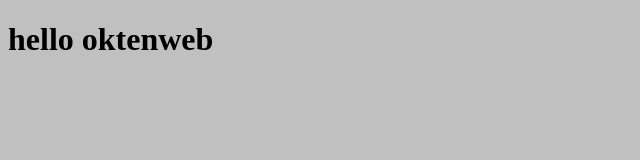
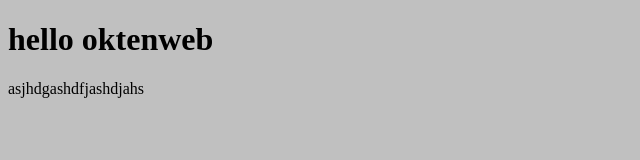
Before and after one commit to sergeyokten/html, a plain HTML site: page 01/index.html in a window 1280 px wide. Shown: the whole page, without its empty margins (0-640 px from the left). Drawn offline with Linux system fonts and the light colour scheme.

Commit message:
Update index.html

```diff
--- a/01/index.html
+++ b/01/index.html
@@ -9,5 +9,6 @@
 <body>
 
 <h1>hello oktenweb</h1>
+    asjhdgashdfjashdjahs
 </body>
 </html>
```
